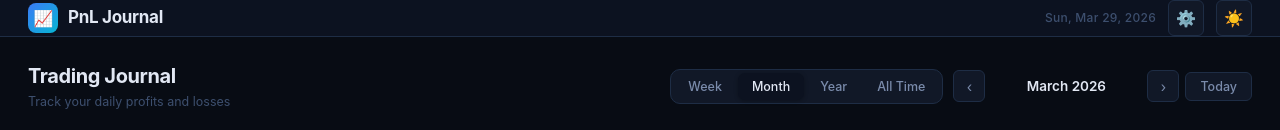
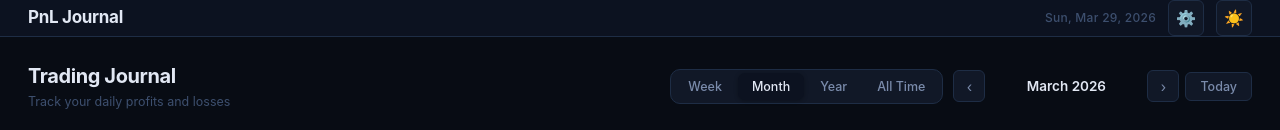
Before and after one commit to nsay/pnl-journal, a React (Vite) app: page / in a window 1280 px wide. Shown: the top 130 px of the page. Built offline with nearby package versions, Linux system fonts and the light colour scheme.

Commit message:
icon remove

```diff
--- a/src/App.css
+++ b/src/App.css
@@ -29,17 +29,6 @@
   letter-spacing: -0.3px;
   text-decoration: none;
   margin-right: 8px;
-}
-
-.brand-icon {
-  width: 30px;
-  height: 30px;
-  background: linear-gradient(135deg, #3b7af5, #06b6d4);
-  border-radius: 8px;
-  display: flex;
-  align-items: center;
-  justify-content: center;
-  font-size: 16px;
 }
 
 .nav-tabs {
--- a/src/App.jsx
+++ b/src/App.jsx
@@ -119,7 +119,6 @@ export default function App() {
       <div className="app">
         <nav className="navbar">
           <div className="navbar-brand">
-            <div className="brand-icon">📈</div>
             PnL Journal
           </div>
 
```
Also changed, not shown: public/data/trades.csv.
